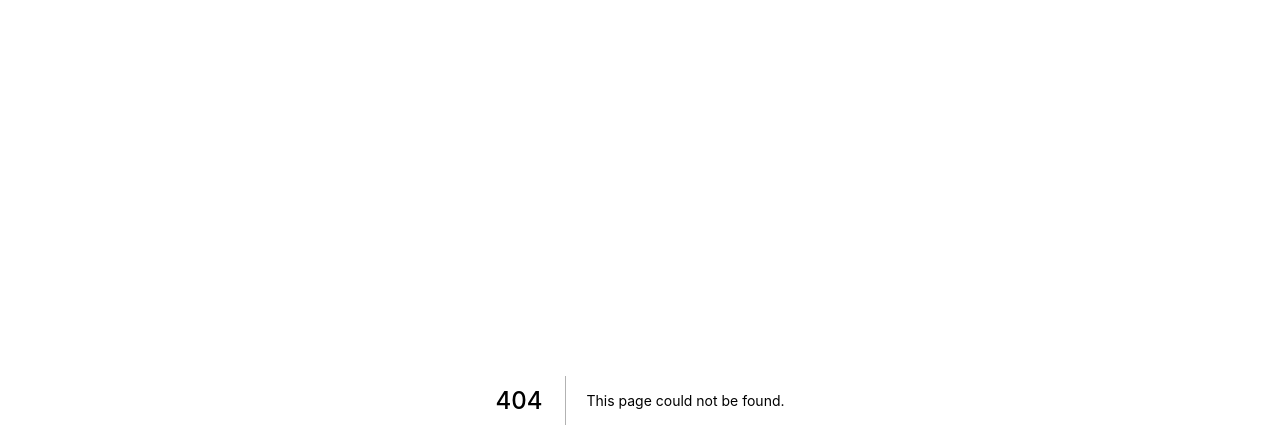
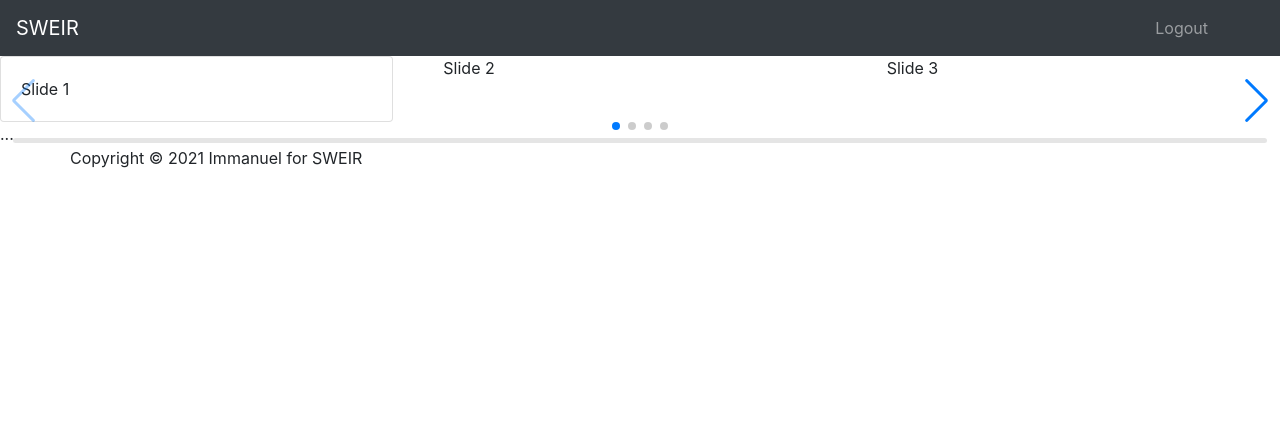
Before and after one commit to anoited007/swir, a Next.js app in the folder frontend/sweir/: page /movies in a window 1280 px wide. Before the commit this address had no page. Shown: the top 448 px of the page. Built offline with nearby package versions, Linux system fonts and the light colour scheme; no server answers; what react-toast-notifications would draw is missing.

Commit message:
Before Movies Test update

```diff
--- a/frontend/sweir/components/jokes.js
+++ b/frontend/sweir/components/jokesComponent.js
@@ -1,7 +1,6 @@
 import {Card} from "react-bootstrap";
 import {jokeApi} from "../shared/sharedConstants";
 import React, {Component,} from "react";
-import Carousel from '../external/carousel';
 
 const RenderJoke = ({joke}) => {
     return(
@@ -19,7 +18,7 @@ const RenderJoke = ({joke}) => {
 
 }
 
-class Jokes extends Component {
+class JokesComponent extends Component {
     constructor(props) {
         super(props);
         this.state = {
@@ -50,4 +49,4 @@ class Jokes extends Component {
 
 }
 
-export default Jokes
+export default JokesComponent
--- a/frontend/sweir/components/layout.js
+++ b/frontend/sweir/components/layout.js
@@ -1,4 +1,3 @@
-import  styles from './layout.module.css'
 import CustomNavbar from "./navbar";
 import Footer from "./footer";
 
--- a/frontend/sweir/components/layout.module.css
+++ /dev/null
@@ -1,5 +0,0 @@
-.container {
-    max-width: 36rem;
-    padding: 0 1rem;
-    margin: 3rem auto 6rem;
-}
--- a/frontend/sweir/components/login.js
+++ b/frontend/sweir/components/login.js
@@ -76,7 +76,6 @@ const LoginForm = () => {
             }) => {
                 return(
                     <>
-                        {/*<CustomToast message={apiError} appearance={'error'} />*/}
                     <Form method="POST" onSubmit={handleSubmit}>
                         <Form.Group controlId="formGroupUsername">
                             <Form.Control type="text" placeholder="Username" name="username" required
--- a/frontend/sweir/components/movies.js
+++ b/frontend/sweir/components/movies.js
@@ -1,11 +1,18 @@
-import {Component} from "react";
+import React, {Component} from "react";
 import {movieApi} from "../shared/sharedConstants";
+import {SwiperSlide, Swiper} from "swiper/react";
+import {Card} from "react-bootstrap";
+import 'swiper/swiper-bundle.min.css'
 
 const RenderMovie = ({movie}) => {
-    return null
+    return (
+        <SwiperSlide>
+            <p>{movie.attributes.titles.en}</p>
+        </SwiperSlide>
+    )
 }
 
-class Movies extends Component {
+class MovieComponent extends Component {
     constructor(props) {
         super(props);
         this.state = {
@@ -41,4 +48,4 @@ class Movies extends Component {
     }
 }
 
-export default Movies
+export default MovieComponent
--- a/frontend/sweir/package.json
+++ b/frontend/sweir/package.json
@@ -17,6 +17,7 @@
     "react-cookie": "^4.0.3",
     "react-dom": "17.0.1",
     "react-toast-notifications": "^2.4.3",
+    "swiper": "^6.5.0",
     "yup": "^0.32.9"
   },
   "devDependencies": {
--- a/frontend/sweir/pages/dashboard.js
+++ b/frontend/sweir/pages/jokes.js
@@ -1,9 +1,9 @@
 import Layout from "../components/layout";
-import Jokes from "../components/jokes"
+import JokesComponent from "../components/jokesComponent"
 import Movies from "../components/movies";
 
 
-export default function Dashboard () {
+export default function Jokes () {
 
     return (
        <Layout>
--- /dev/null
+++ b/frontend/sweir/pages/movies.js
@@ -0,0 +1,50 @@
+import {Swiper, SwiperSlide} from "swiper/react";
+import Layout from "../components/layout";
+import MovieComponent from "../components/movies";
+import 'swiper/swiper-bundle.min.css'
+import SwiperCore, { Navigation, Pagination } from 'swiper';
+import {Card} from "react-bootstrap";
+
+SwiperCore.use([Navigation, Pagination ]);
+
+export default function Movies () {
+    return(
+     <Layout>
+         <Swiper
+             spaceBetween={50}
+             slidesPerView={3}
+             navigation
+             pagination={{ clickable: true }}
+             scrollbar={{ draggable: true }}
+         >
+             <MovieComponent />
+         </Swiper>
+
+         <Swiper
+             spaceBetween={50}
+             slidesPerView={3}
+             navigation
+             pagination={{ clickable: true }}
+             scrollbar={{ draggable: true }}
+             onSwiper={(swiper) => console.log(swiper)}
+             onSlideChange={() => console.log('slide change')}
+         >
+             <SwiperSlide>
+                 <Card>
+                     <Card.Body>
+                         <span> Slide 1</span>
+                     </Card.Body>
+                 </Card>
+             </SwiperSlide>
+             <SwiperSlide>Slide 2</SwiperSlide>
+             <SwiperSlide>Slide 3</SwiperSlide>
+             <SwiperSlide>Slide 4</SwiperSlide>
+             <SwiperSlide>Slide 5</SwiperSlide>
+             <SwiperSlide>Slide 6</SwiperSlide>
+             ...
+         </Swiper>
+     </Layout>
+
+    )
+
+}
```
Also changed, not shown: frontend/sweir/styles/global.css (line endings or trailing spaces), 1 other file (tests, documents, lock files or other folders).
